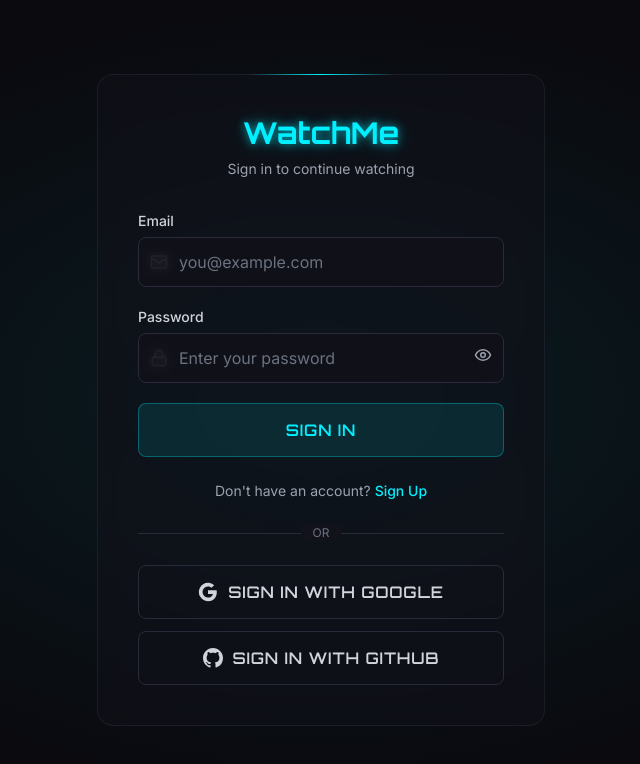
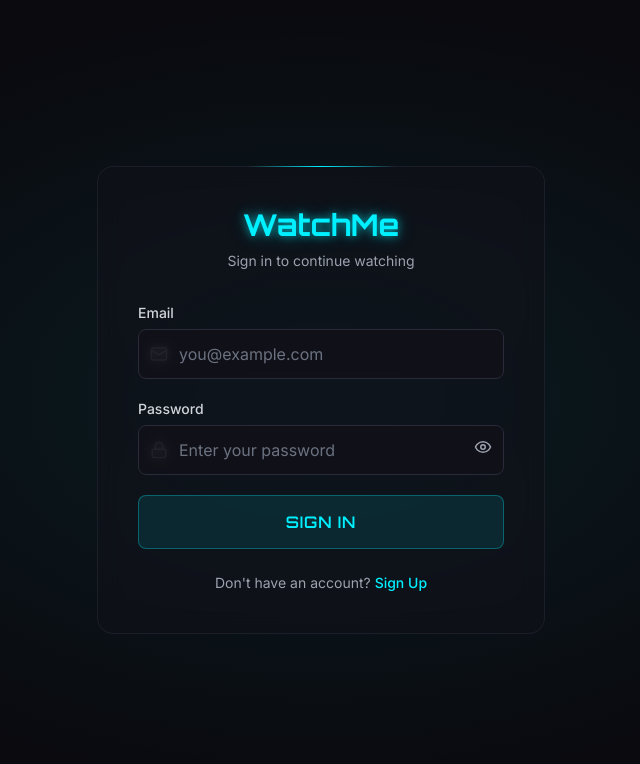
Before and after one commit to Matthew-Dam/WatchMe, a React (Vite) app: page /login in a window 1280 px wide. Shown: the top 764 px of the page, without its empty margins (319-959 px from the left). Built offline with nearby package versions, Linux system fonts and the light colour scheme.

Commit message:
remove OAuth login buttons from frontend

```diff
--- a/src/App.tsx
+++ b/src/App.tsx
@@ -10,7 +10,6 @@ import { ProfileManagePage } from '@/pages/ProfileManagePage'
 import WatchPage from '@/pages/WatchPage'
 import MyListPage from '@/pages/MyListPage'
 import AdminPage from '@/pages/AdminPage'
-import { OAuthCallback } from '@/pages/OAuthCallback'
 import SubscriptionPage from '@/pages/SubscriptionPage'
 import WatchPartyPage from '@/pages/WatchPartyPage'
 import AboutPage from '@/pages/AboutPage'
@@ -23,8 +22,6 @@ export default function App() {
       <Route path="/" element={<Navigate to="/browse" replace />} />
       <Route path="/login" element={<LoginPage />} />
       <Route path="/register" element={<RegisterPage />} />
-      <Route path="/auth/google/callback" element={<OAuthCallback />} />
-      <Route path="/auth/github/callback" element={<OAuthCallback />} />
       <Route path="/profiles" element={<ProfileSelection />} />
       <Route path="/profile/manage" element={<ProfileManagePage />} />
       <Route
--- a/src/pages/LoginPage.tsx
+++ b/src/pages/LoginPage.tsx
@@ -50,28 +50,6 @@ export function LoginPage() {
           ? err.message
           : 'Invalid email or password'
       toast.error(message)
-    }
-  }
-
-  async function handleGoogleSignIn() {
-    try {
-      const res = await fetch('/api/auth/oauth/google/login')
-      if (!res.ok) throw new Error('OAuth not configured')
-      const data = await res.json()
-      window.location.href = data.url
-    } catch {
-      toast.error('Google sign-in is not configured yet')
-    }
-  }
-
-  async function handleGitHubSignIn() {
-    try {
-      const res = await fetch('/api/auth/oauth/github/login')
-      if (!res.ok) throw new Error('OAuth not configured')
-      const data = await res.json()
-      window.location.href = data.url
-    } catch {
-      toast.error('GitHub sign-in is not configured yet')
     }
   }
 
@@ -153,58 +131,6 @@ export function LoginPage() {
               </p>
             </div>
 
-            <div className="mt-6 relative">
-              <div className="absolute inset-0 flex items-center">
-                <div className="w-full border-t border-border" />
-              </div>
-              <div className="relative flex justify-center text-xs">
-                <span className="bg-surface px-3 text-gray-500 font-body">
-                  OR
-                </span>
-              </div>
-            </div>
-
-            <div className="mt-6 space-y-3">
-              <Button
-                type="button"
-                variant="outline"
-                size="lg"
-                className="w-full"
-                onClick={handleGoogleSignIn}
-              >
-                <svg className="w-5 h-5" viewBox="0 0 24 24">
-                  <path
-                    fill="currentColor"
-                    d="M22.56 12.25c0-.78-.07-1.53-.2-2.25H12v4.26h5.92a5.06 5.06 0 01-2.2 3.32v2.77h3.57c2.08-1.92 3.28-4.74 3.28-8.1z"
-                  />
-                  <path
-                    fill="currentColor"
-                    d="M12 23c2.97 0 5.46-.98 7.28-2.66l-3.57-2.77c-.98.66-2.23 1.06-3.71 1.06-2.86 0-5.29-1.93-6.16-4.53H2.18v2.84C3.99 20.53 7.7 23 12 23z"
-                  />
-                  <path
-                    fill="currentColor"
-                    d="M5.84 14.09c-.22-.66-.35-1.36-.35-2.09s.13-1.43.35-2.09V7.07H2.18C1.43 8.55 1 10.22 1 12s.43 3.45 1.18 4.93l2.85-2.22.81-.62z"
-                  />
-                  <path
-                    fill="currentColor"
-                    d="M12 5.38c1.62 0 3.06.56 4.21 1.64l3.15-3.15C17.45 2.09 14.97 1 12 1 7.7 1 3.99 3.47 2.18 7.07l3.66 2.84c.87-2.6 3.3-4.53 6.16-4.53z"
-                  />
-                </svg>
-                Sign in with Google
-              </Button>
-              <Button
-                type="button"
-                variant="outline"
-                size="lg"
-                className="w-full"
-                onClick={handleGitHubSignIn}
-              >
-                <svg className="w-5 h-5" viewBox="0 0 24 24" fill="currentColor">
-                  <path d="M12 0C5.37 0 0 5.37 0 12c0 5.31 3.435 9.795 8.205 11.385.6.105.825-.255.825-.57 0-.285-.015-1.23-.015-2.235-3.015.555-3.795-.735-4.035-1.41-.135-.345-.72-1.41-1.23-1.695-.42-.225-1.02-.78-.015-.795.945-.015 1.62.87 1.845 1.23 1.08 1.815 2.805 1.305 3.495.99.105-.78.42-1.305.765-1.605-2.67-.3-5.46-1.335-5.46-5.925 0-1.305.465-2.385 1.23-3.225-.12-.3-.54-1.53.12-3.18 0 0 1.005-.315 3.3 1.23.96-.27 1.98-.405 3-.405s2.04.135 3 .405c2.295-1.56 3.3-1.23 3.3-1.23.66 1.65.24 2.88.12 3.18.765.84 1.23 1.905 1.23 3.225 0 4.605-2.805 5.625-5.475 5.925.435.375.81 1.095.81 2.22 0 1.605-.015 2.895-.015 3.3 0 .315.225.69.825.57A12.02 12.02 0 0024 12c0-6.63-5.37-12-12-12z" />
-                </svg>
-                Sign in with GitHub
-              </Button>
-            </div>
           </div>
         </div>
       </div>
```
